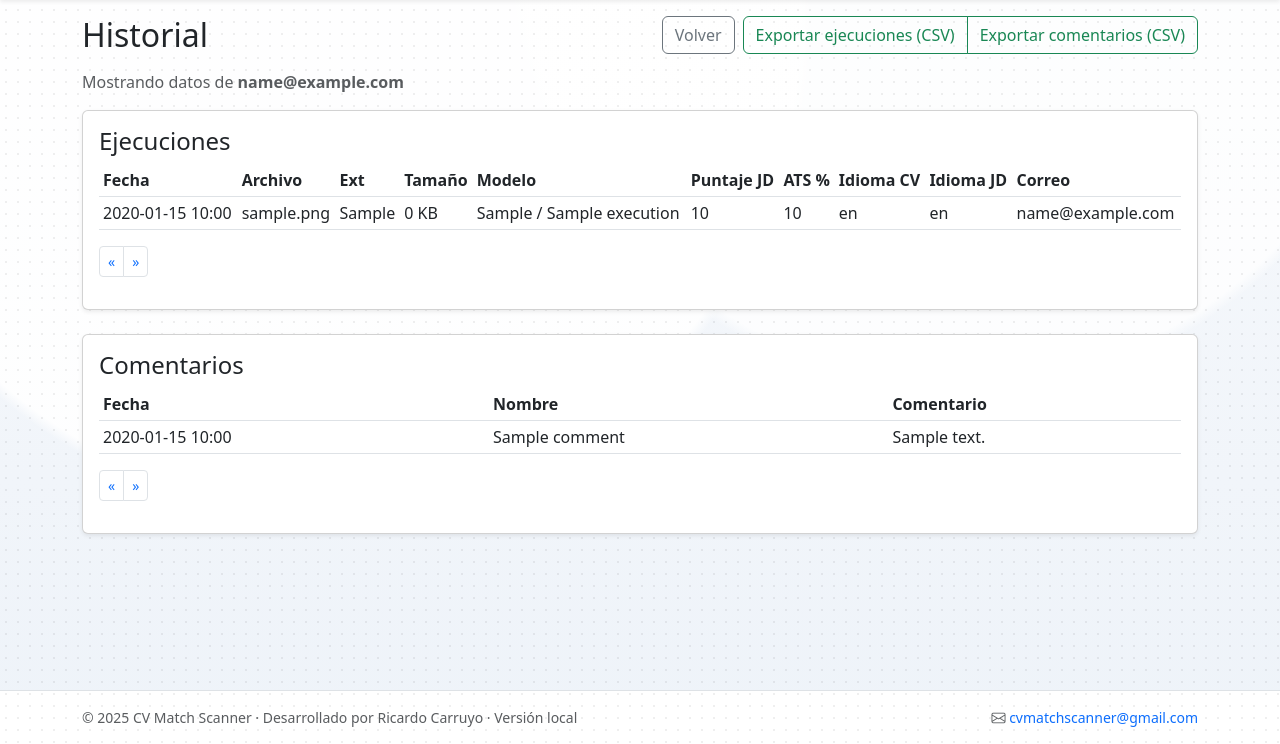
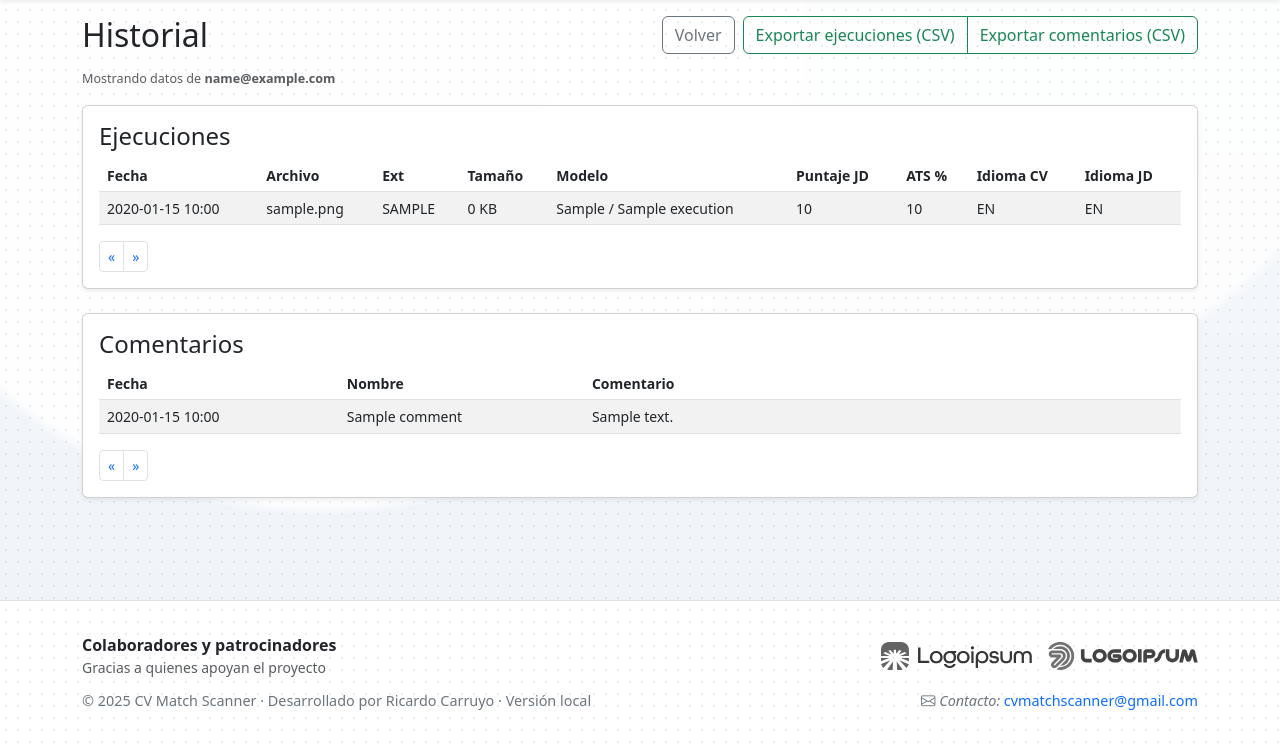
Before and after one commit to ricardocarruyo/cv-scanner, a Flask app: template app/templates/history.html in a window 1280 px wide. Shown: the part 56-800 px from the top of the page. Run offline with Flask 3, Linux system fonts and the light colour scheme; tables that the repository leaves empty hold one stand-in row (values such as "Sample post"); the template is opened without the code that fills it: values that come from a table or form of the project are taken from there, most other values are stand-ins (such as "Sample title", 1, 10 or a date in 2020).

Commit message:
New History

```diff
--- a/app/__init__.py
+++ b/app/__init__.py
@@ -13,6 +13,10 @@ from .routes.main import bp as main_bp
 from .routes.auth import bp as auth_bp
 from .routes.history import bp as history_bp
 from .routes.admin import bp as admin_bp
+import logging
+from dotenv import load_dotenv
+
+load_dotenv()
 
 migrate = Migrate()
 
@@ -26,6 +30,7 @@ def _normalize_database_url(url: str | None) -> str:
 
 def create_app():
     app = Flask(__name__, static_folder="static")
+    app.logger.setLevel(logging.INFO)
 
     # 1) Elegir config por entorno
     cfg_key = (os.getenv("FLASK_CONFIG") or "dev").lower()
--- a/app/routes/auth.py
+++ b/app/routes/auth.py
@@ -33,7 +33,7 @@ def _base_url() -> str:
     base = base.rstrip("/")  # sin slash final
 
     # Fuerza https en prod (opcional, por config)
-    if current_app.config.get("FORCE_HTTPS", True):
+    if current_app.config.get("FORCE_HTTPS", False):
         if base.startswith("http://"):
             base = "https://" + base[len("http://"):]
     return base
@@ -41,9 +41,29 @@ def _base_url() -> str:
 
 def _callback_url() -> str:
     """
-    Construye SIEMPRE la misma redirect_uri para /login y /auth/callback.
+    Redirect URI única y consistente para /login y /auth/callback.
+
+    Prioridad:
+    1) GOOGLE_REDIRECT_URI (o alias OAUTH_REDIRECT_URI) si están definidos en config/.env
+    2) APP_BASE_URL + '/auth/callback'
+    3) request.host_url + '/auth/callback'
     """
-    return f"{_base_url()}/auth/callback"
+    # 1) variables explícitas (recomendado)
+    explicit = (
+        current_app.config.get("GOOGLE_REDIRECT_URI")
+        or current_app.config.get("OAUTH_REDIRECT_URI")
+    )
+    if explicit:
+        return explicit.rstrip("/")
+
+    # 2) base de app (producción normalmente)
+    base = (current_app.config.get("APP_BASE_URL") or "").strip().rstrip("/")
+    if base:
+        return f"{base}/auth/callback"
+
+    # 3) fallback: lo que estás usando en local
+    base = (request.host_url or "").strip().rstrip("/")
+    return f"{base}/auth/callback"
 
 
 @bp.route("/login")
@@ -56,6 +76,8 @@ def login():
         return redirect(url_for("main.index"))
 
     redirect_uri = _callback_url()
+    # current_app.logger.info("OAuth redirect_uri = %s", redirect_uri)
+
 
     state = _rand()
     nonce = _rand()
@@ -94,6 +116,7 @@ def auth_callback():
         return redirect(url_for("main.index"))
 
     redirect_uri = _callback_url()
+    # current_app.logger.info("OAuth redirect_uri = %s", redirect_uri)
 
     # 2) Intercambio de code por tokens
     data = {
@@ -147,6 +170,19 @@ def auth_callback():
     name = idinfo.get("name")
     picture = idinfo.get("picture")
 
+    # Normaliza URL del avatar para evitar mixed content o URLs sin esquema
+    def _normalize_pic(url: str | None) -> str | None:
+        if not url:
+            return None
+        url = url.strip()
+        if url.startswith("//"):           # esquema omitido
+            url = "https:" + url
+        if url.startswith("http://"):      # fuerza https en prod
+            url = "https://" + url[len("http://"):]
+        return url
+
+    picture = _normalize_pic(picture)
+
     if not email:
         session.pop("oauth_state", None)
         session.pop("oauth_nonce", None)
--- a/app/routes/main.py
+++ b/app/routes/main.py
@@ -188,8 +188,8 @@ def index():
 
             if not feedback_text:
                 current_app.logger.error(
-                    "No se pudo generar feedback con el modelo '%s'. err=%s",
-                    selected_model, oi_error
+                    "No se pudo generar feedback con el modelo '%s'. vendor=openai err=%s cv_len=%s jd_len=%s",
+                    selected_model, oi_error, len(cv_text or ""), len(jobdesc or "")
                 )
                 flash(T("err.analysis"))
                 return redirect(url_for("main.index"))
--- a/app/templates/base.html
+++ b/app/templates/base.html
@@ -39,14 +39,65 @@
     }
 
     .avatar { width: 36px; height: 36px; border-radius: 50%; object-fit: cover; }
-    footer { background: #fff; border-top: 1px solid #dee2e6; padding: 1rem 0; }
 
     .navbar-brand:focus, .navbar-brand:focus-visible { outline: none !important; box-shadow: none !important; }
     .navbar-brand img { height: 24px; width: auto; display: inline-block; }
 
-    /* === IGUALAR ALTURAS DE LOS DOS PANELES ================================= */
-    .equal-panels.row{ align-items: stretch; }
-    .equal-panels .card{ height: 100%; }
+    .avatar { width: 36px; height: 36px; border-radius: 50%; object-fit: cover; }
+    .avatar-fallback {
+      width: 36px; height: 36px; border-radius: 50%;
+      display: inline-flex; align-items: center; justify-content: center;
+      font-weight: 700; font-size: 0.9rem; color: #fff; background:#6c757d;
+    }
+
+    /* Más espacio inferior al contenido para que no se pegue al footer */
+    main.container { padding-bottom: 2rem; }
+
+    /* Tarjeta de sugerencias: textarea bajito */
+    .suggestions-textarea {
+      min-height: 70px;   /* altura deseada */
+      max-height: 120px;  /* evita crecer demasiado */
+      resize: vertical;   /* el usuario puede estirar si quiere */
+    }
+
+    /* Footer más alto y con zona de colaboradores/patrocinadores */
+    footer { background: #fff; border-top: 1px solid #dee2e6; padding: 1rem 0; }
+    footer.site-footer {
+      background: #fff;
+      border-top: 1px solid #dee2e6;
+      padding: 2rem 0;              /* antes era ~1rem, ahora más alto */
+    }
+
+    .footer-top {
+      display: flex;
+      flex-wrap: wrap;
+      gap: 1rem;
+      align-items: center;
+      justify-content: space-between;
+    }
+
+    .sponsors {
+      display: flex;
+      flex-wrap: wrap;
+      gap: 1rem;
+    }
+    .sponsors img {
+      height: 28px;
+      opacity: .85;
+      filter: grayscale(100%);
+      transition: opacity .2s, filter .2s;
+    }
+    .sponsors img:hover {
+      opacity: 1;
+      filter: none;
+    }
+
+    .footer-bottom {
+      margin-top: .75rem;
+      font-size: .9rem;
+      color: #6c757d;
+    }
+
   </style>
 
 {% block extra_head %}
@@ -111,9 +162,19 @@
         </div>
 
         {% if session.get('user_email') %}
-          {% if session.get('user_picture') %}
-            <img class="avatar me-2" src="{{ session.get('user_picture') }}" alt="avatar">
-          {% endif %}
+          {% set uname = (session.get('user_name') or session.get('user_email') or '') %}
+          {% set parts = uname.split() %}
+          {% set initials = (parts[0][0] if parts and parts[0] else '') ~ (parts[1][0] if parts|length>1 and parts[1] else '') %}
+          <span class="position-relative d-inline-flex align-items-center me-2">
+            <img
+              class="avatar me-2"
+              src="{{ session.get('user_picture') or '' }}"
+              alt="avatar"
+              referrerpolicy="no-referrer"
+              crossorigin="anonymous"
+              onerror="this.style.display='none'; this.nextElementSibling.classList.remove('d-none');">
+            <span class="avatar-fallback d-none">{{ initials|upper or 'U' }}</span>
+          </span>
           <span class="me-3 d-none d-md-inline">{{ session.get('user_name') or session.get('user_email') }}</span>
 
           {% if config.get('ADMIN_EMAIL') and session.get('user_email') and session.get('user_email')|lower == config.get('ADMIN_EMAIL')|lower %}
@@ -165,16 +226,46 @@
   </main>
 
   <!-- Footer -->
-  <footer>
-    <div class="container small text-muted d-flex flex-column flex-md-row justify-content-between align-items-center gap-2">
-      <div>
-        &copy; {{ current_year }} CV Match Scanner · Desarrollado por Ricardo Carruyo · Versión {{ version }}
+  <footer class="site-footer">
+    <div class="container">
+      <div class="footer-top">
+        <div>
+          <div class="fw-semibold">
+            {{ 'Collaborators & Sponsors' if is_en else 'Colaboradores y patrocinadores' }}
+          </div>
+          <div class="small text-muted">
+            {{ 'Thanks to our supporters' if is_en else 'Gracias a quienes apoyan el proyecto' }}
+          </div>
+        </div>
+
+        <!-- Logos/links de ejemplo; puedes cambiar rutas/archivos -->
+        <div class="sponsors">
+          <a href="#" aria-label="Sponsor A">
+            <img src="{{ url_for('static', filename='sponsors/sponsor-a.svg') }}"
+                alt="Sponsor A"
+                onerror="this.replaceWith(document.createTextNode('Sponsor A'))">
+          </a>
+          <a href="#" aria-label="Sponsor B">
+            <img src="{{ url_for('static', filename='sponsors/sponsor-b.svg') }}"
+                alt="Sponsor B"
+                onerror="this.replaceWith(document.createTextNode('Sponsor B'))">
+          </a>
+          <!-- agrega más logos si lo necesitas -->
+        </div>
       </div>
-      <div>
-        <i class="bi bi-envelope"></i>
-        <a class="text-decoration-none" href="mailto:cvmatchscanner@gmail.com">
-          cvmatchscanner@gmail.com
-        </a>
+
+      <div class="footer-bottom d-flex flex-column flex-md-row justify-content-between align-items-center">
+        <div>
+          &copy; {{ current_year }} CV Match Scanner ·
+          {{ 'Built by Ricardo Carruyo' if is_en else 'Desarrollado por Ricardo Carruyo' }} ·
+          {{ 'Local version' if is_en else 'Versión local' if version=='v0' else ('Versión ' ~ version) }}
+        </div>
+        <div>
+          <i class="bi bi-envelope">{{ ' Contact: ' if is_en else ' Contacto: ' }}</i>
+          <a class="text-decoration-none" href="mailto:cvmatchscanner@gmail.com">
+            cvmatchscanner@gmail.com
+          </a>
+        </div>
       </div>
     </div>
   </footer>
--- a/app/templates/history.html
+++ b/app/templates/history.html
@@ -1,58 +1,95 @@
 {% extends "base.html" %}
 {% block title %}Historial · CV Match Scanner{% endblock %}
 
+{% block extra_head %}
+<style>
+  /* Compactar tipografía y celdas */
+  .history-wrap { font-size: .9rem; }
+  .history-wrap .card { padding: 1rem !important; }
+  .table-compact.table-sm > :not(caption) > * > * {
+    padding: .35rem .5rem;
+    vertical-align: middle;
+  }
+  .table-compact thead th {
+    white-space: nowrap;
+    position: sticky; top: 0; z-index: 1;
+    background: #fff;
+  }
+  .filename-cell {
+    max-width: 360px;
+    white-space: nowrap;
+    overflow: hidden;
+    text-overflow: ellipsis;
+  }
+  @media (max-width: 992px) {
+    .filename-cell { max-width: 200px; }
+  }
+  .table thead th, .table tbody td { font-size: .875rem; }
+  .section-title { margin-bottom: .5rem; }
+</style>
+{% endblock %}
+
 {% block content %}
+<div class="history-wrap">
+
   <div class="d-flex justify-content-between align-items-center mb-3">
     <h2 class="mb-0">Historial</h2>
-  <div class="d-flex gap-2">
+    <div class="d-flex flex-wrap gap-2">
       <a class="btn btn-outline-secondary" href="{{ url_for('main.index') }}">Volver</a>
       <div class="btn-group">
-      <a class="btn btn-outline-success" href="{{ url_for('history.export_history', kind='executions') }}">Exportar ejecuciones (CSV)</a>
-      <a class="btn btn-outline-success" href="{{ url_for('history.export_history', kind='comments') }}">Exportar comentarios (CSV)</a>
+        <a class="btn btn-outline-success" href="{{ url_for('history.export_history', kind='executions') }}">
+          Exportar ejecuciones (CSV)
+        </a>
+        <a class="btn btn-outline-success" href="{{ url_for('history.export_history', kind='comments') }}">
+          Exportar comentarios (CSV)
+        </a>
       </div>
     </div>
   </div>
 
-<div class="mb-3 text-muted">
+  <div class="mb-3 text-muted small">
     {% if is_admin %}
-    <span class="badge text-bg-dark">Administrador</span> Viendo todas las ejecuciones y comentarios
+      <span class="badge text-bg-dark">Administrador</span>
+      Viendo todas las ejecuciones y comentarios
     {% else %}
       Mostrando datos de <strong>{{ email }}</strong>
     {% endif %}
   </div>
 
-<div class="card p-3 shadow-sm mb-4">
-  <h4>Ejecuciones</h4>
+  <!-- EJECUCIONES -->
+  <div class="card shadow-sm mb-4">
+    <h4 class="section-title">Ejecuciones</h4>
     <div class="table-responsive">
-    <table class="table table-sm align-middle">
+      <table class="table table-striped table-hover table-compact table-sm align-middle">
         <thead>
           <tr>
             <th>Fecha</th>
-          <th>Archivo</th>
+            <th class="filename-col">Archivo</th>
             <th>Ext</th>
             <th>Tamaño</th>
             <th>Modelo</th>
-          <th>Puntaje JD</th>
-          <th>ATS %</th>           <!-- NUEVA -->
-          <th>Idioma CV</th>
-          <th>Idioma JD</th>
-          <th>Correo</th>          <!-- como es admin-only, lo dejamos -->
+            <th>Puntaje&nbsp;JD</th>
+            <th>ATS&nbsp;%</th>
+            <th>Idioma&nbsp;CV</th>
+            <th>Idioma&nbsp;JD</th>
+            {% if is_admin %}<th>Correo</th>{% endif %}
           </tr>
         </thead>
         <tbody>
           {% for e in executions %}
           <tr>
-          <td>{{ e.created_at.strftime('%Y-%m-%d %H:%M') }}</td>
-            <td>{{ e.uploaded_filename or '-' }}</td>
-            <td>{{ e.uploaded_ext or '-' }}</td>
-            <td>{{ (e.uploaded_size or 0) // 1024 }} KB</td>
-            <td>{{ (e.model_vendor or '-') ~ ' / ' ~ (e.model_name or '-') }}</td>
+            <td class="text-nowrap">{{ e.created_at.strftime('%Y-%m-%d %H:%M') }}</td>
+            <td class="filename-cell" title="{{ e.uploaded_filename or '-' }}">
+              {{ e.uploaded_filename or '-' }}
+            </td>
+            <td class="text-uppercase">{{ e.uploaded_ext or '-' }}</td>
+            <td>{{ ((e.uploaded_size or 0) // 1024)|int }} KB</td>
+            <td class="text-nowrap">{{ (e.model_vendor or '-') ~ ' / ' ~ (e.model_name or '-') }}</td>
             <td>{{ e.score if e.score is not none else '-' }}</td>
-            <td>{{ e.ats_score if e.ats_score is not none else '-' }}</td>  <!-- NUEVA -->
-            <td>{{ e.resume_lang or '-' }}</td>
-            <td>{{ e.jd_lang or '-' }}</td>
-            <td>{{ e.email }}</td>
-          {% if is_admin %}<td>{{ e.email }}</td>{% endif %}
+            <td>{{ e.ats_score if e.ats_score is not none else '-' }}</td>
+            <td class="text-uppercase">{{ e.resume_lang or '-' }}</td>
+            <td class="text-uppercase">{{ e.jd_lang or '-' }}</td>
+            {% if is_admin %}<td class="text-nowrap">{{ e.email }}</td>{% endif %}
           </tr>
           {% endfor %}
         </tbody>
@@ -60,7 +97,7 @@
     </div>
 
     <nav aria-label="Ejecuciones">
-    <ul class="pagination pagination-sm">
+      <ul class="pagination pagination-sm mb-0">
         <li class="page-item {% if page_exec<=1 %}disabled{% endif %}">
           <a class="page-link" href="{{ url_for('history.history', page_exec=page_exec-1, page_cmt=page_cmt, per_page=per_page) }}">&laquo;</a>
         </li>
@@ -76,25 +113,26 @@
     </nav>
   </div>
 
-<div class="card p-3 shadow-sm">
-  <h4>Comentarios</h4>
+  <!-- COMENTARIOS -->
+  <div class="card shadow-sm">
+    <h4 class="section-title">Comentarios</h4>
     <div class="table-responsive">
-    <table class="table table-sm align-middle">
+      <table class="table table-striped table-hover table-compact table-sm align-middle">
         <thead>
           <tr>
             <th>Fecha</th>
             <th>Nombre</th>
-          <th>Comentario</th>
+            <th style="min-width:320px;max-width:720px">Comentario</th>
             {% if is_admin %}<th>Correo</th>{% endif %}
           </tr>
         </thead>
         <tbody>
           {% for c in comments %}
           <tr>
-          <td>{{ c.created_at.strftime('%Y-%m-%d %H:%M') }}</td>
-          <td>{{ c.name or '-' }}</td>
-          <td style="max-width:600px">{{ c.text }}</td>
-          {% if is_admin %}<td>{{ c.email or '-' }}</td>{% endif %}
+            <td class="text-nowrap">{{ c.created_at.strftime('%Y-%m-%d %H:%M') }}</td>
+            <td class="text-nowrap">{{ c.name or '-' }}</td>
+            <td style="max-width:720px">{{ c.text }}</td>
+            {% if is_admin %}<td class="text-nowrap">{{ c.email or '-' }}</td>{% endif %}
           </tr>
           {% endfor %}
         </tbody>
@@ -102,7 +140,7 @@
     </div>
 
     <nav aria-label="Comentarios">
-    <ul class="pagination pagination-sm">
+      <ul class="pagination pagination-sm mb-0">
         <li class="page-item {% if page_cmt<=1 %}disabled{% endif %}">
           <a class="page-link" href="{{ url_for('history.history', page_exec=page_exec, page_cmt=page_cmt-1, per_page=per_page) }}">&laquo;</a>
         </li>
@@ -117,4 +155,6 @@
       </ul>
     </nav>
   </div>
+
+</div>
 {% endblock %}
```
Also changed, not shown: app/extensions.py (+17 -3 lines), app/services/ai.py (+60 -16 lines), app/templates/index.html (+15 -8 lines), app/static/sponsors/sponsor-a.svg (added), app/static/sponsors/sponsor-b.svg (added). Lines whose indentation alone changed are shown as unchanged.
